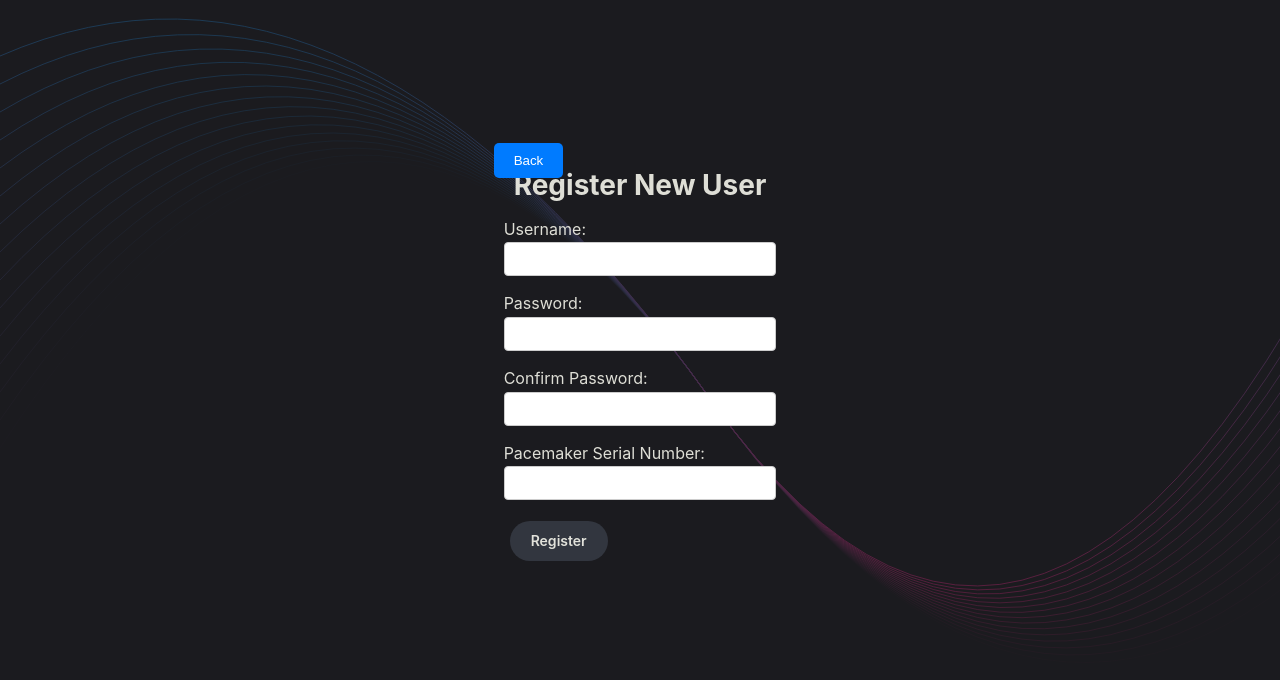
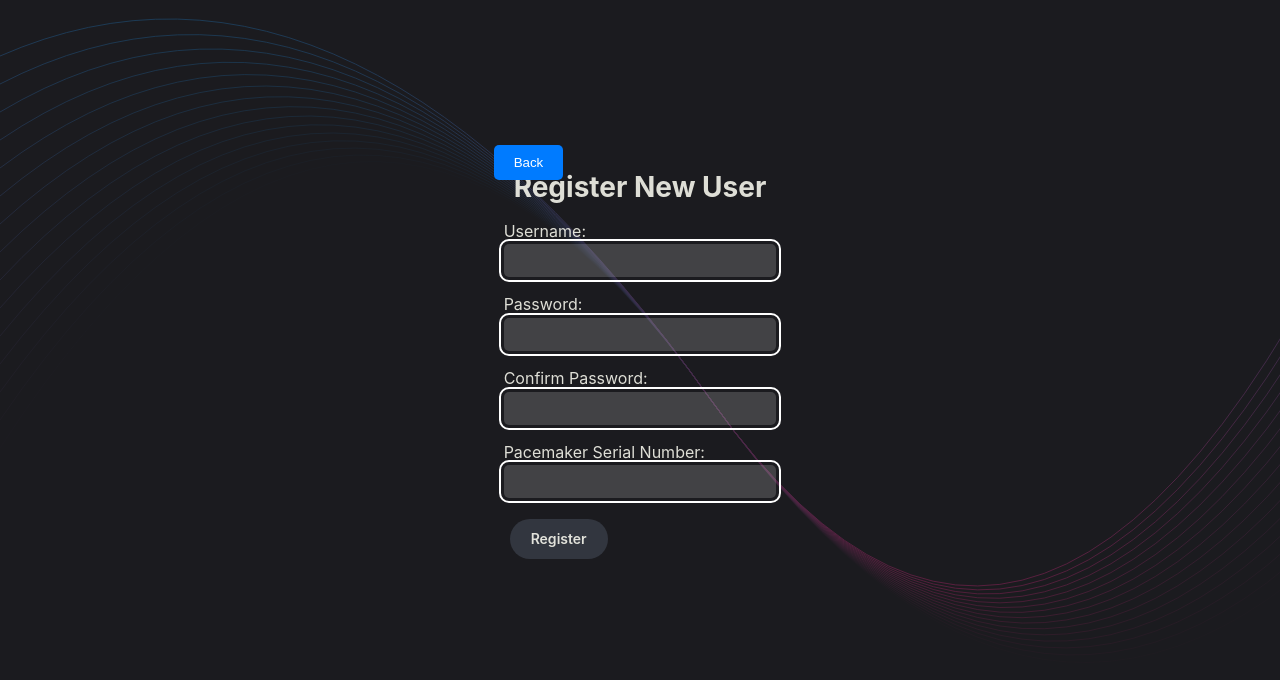
Before and after one commit to andrewderango/HeartFlow, a React (Vite) app in the folder dcm/src/renderer/: page /register in a window 1280 px wide. Shown: the top 680 px of the page. Built offline with nearby package versions, Linux system fonts and the light colour scheme.

Commit message:
improve styling of input fields

```diff
--- a/dcm/src/renderer/src/components/Register.css
+++ b/dcm/src/renderer/src/components/Register.css
@@ -34,6 +34,23 @@
   input {
     padding: 8px;
     font-size: 14px;
-    border: 1px solid #ccc;
-    border-radius: 4px;
+    border: 2px transparent;
+    border-radius: 5px;
+    outline: 2px solid rgba(255, 255, 255, 1.0);
+    outline-offset: 3px;
+    background-color: rgba(217, 217, 217, 0.2);
+    color: rgba(255, 255, 255, 1.0);
+    font-family:
+    Inter,
+    -apple-system,
+    BlinkMacSystemFont,
+    'Segoe UI',
+    Roboto,
+    Oxygen,
+    Ubuntu,
+    Cantarell,
+    'Fira Sans',
+    'Droid Sans',
+    'Helvetica Neue',
+    sans-serif;
   }
```
